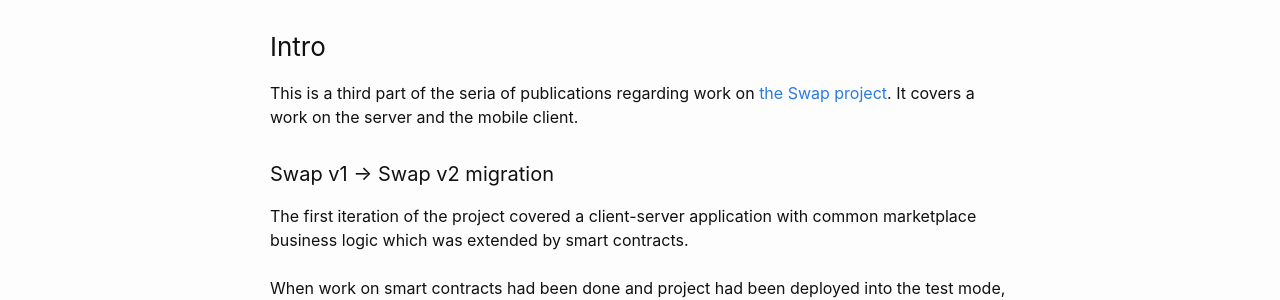
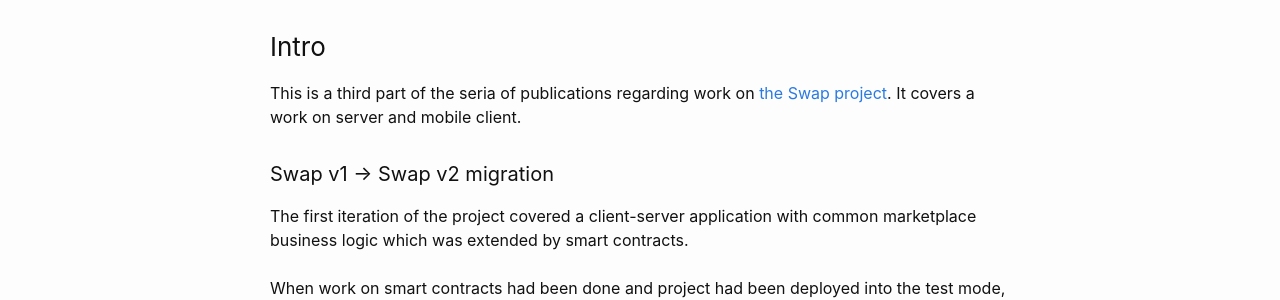
Before and after one commit to Gelassen/dkazakov.github.io, a Jekyll site: the page built from _posts/2023-04-15-swap-tech-notes-part-3.html, in a window 1280 px wide and 900 px high. Shown: the part 209-509 px from the top of the window. Built offline with Jekyll 4.4.1, drawn with Linux system fonts in a browser that asks for light colours; some of the changed text lies outside the part shown.

```diff
--- a/_posts/2023-04-15-swap-tech-notes-part-3.html
+++ b/_posts/2023-04-15-swap-tech-notes-part-3.html
@@ -15,7 +15,7 @@ modified_time: '2023-04-15'
         <p>
             This is a third part of the seria of publications regarding work on
             <a href="https://github.com/Gelassen/swap">the Swap project</a>.
-            It covers a work on the server and the mobile client.
+            It covers a work on server and mobile client.
         </p>
         <h4>Swap v1 -> Swap v2 migration</h4>
         <p>
@@ -412,5 +412,9 @@ modified_time: '2023-04-15'
             One related post: <br>
             <a href="https://gelassen.github.io/blog/2020/06/05/how-we-work.html">Principles behind my work</a>
         </p>
+        <p>
+            Open web app used for architecture diagrams: <br>
+            <a href="https://excalidraw.com/">Excalidraw</a>
+        </p>
     </body>
 </html>
```
